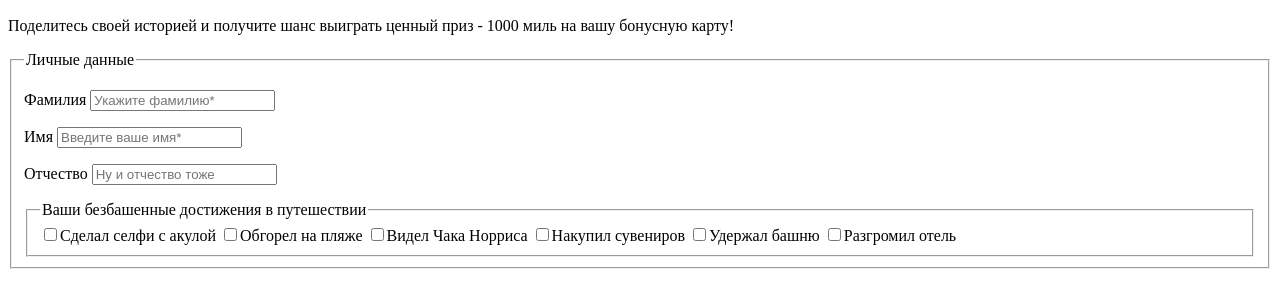
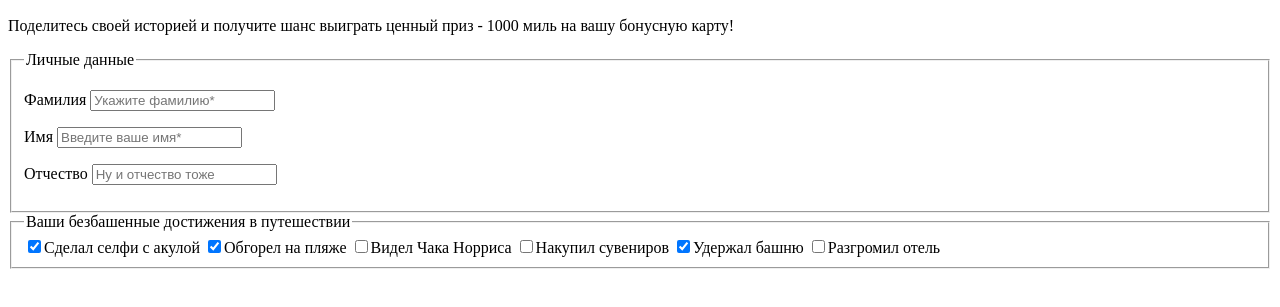
Before and after one commit to romeo198808/Pink, a plain HTML site: page form.html in a window 1280 px wide. Shown: the part 245-552 px from the top of the page. Drawn offline with Linux system fonts and the light colour scheme.

Commit message:
Добавил атрибут checked 2-й группе формы Закрыл тег fieldset

```diff
--- a/form.html
+++ b/form.html
@@ -44,16 +44,19 @@
               <label class="journey-form__label" for="patronymic">Отчество</label>
               <input class="journey-form__input" type="text" value="" id="patronymic" placeholder="Ну и отчество тоже">
             </p>
+          </fieldset>
 
           <fieldset class="journey-form__group">
             <legend class="journey-form__label">Ваши безбашенные достижения в путешествии</legend>
-            <input class="journey-form__checkbox" type="checkbox"  value="">Сделал селфи с акулой
-            <input class="journey-form__checkbox" type="checkbox"  value="">Обгорел на пляже
+            <input class="journey-form__checkbox" type="checkbox"  value="" checked>Сделал селфи с акулой
+            <input class="journey-form__checkbox" type="checkbox"  value="" checked>Обгорел на пляже
             <input class="journey-form__checkbox" type="checkbox"  value="">Видел Чака Норриса
             <input class="journey-form__checkbox" type="checkbox"  value="">Накупил сувениров
-            <input class="journey-form__checkbox" type="checkbox"  value="">Удержал башню
+            <input class="journey-form__checkbox" type="checkbox"  value="" checked>Удержал башню
             <input class="journey-form__checkbox" type="checkbox"  value="">Разгромил отель
           </fieldset>
+
+
         </form>
       </section>
     </main>
```
